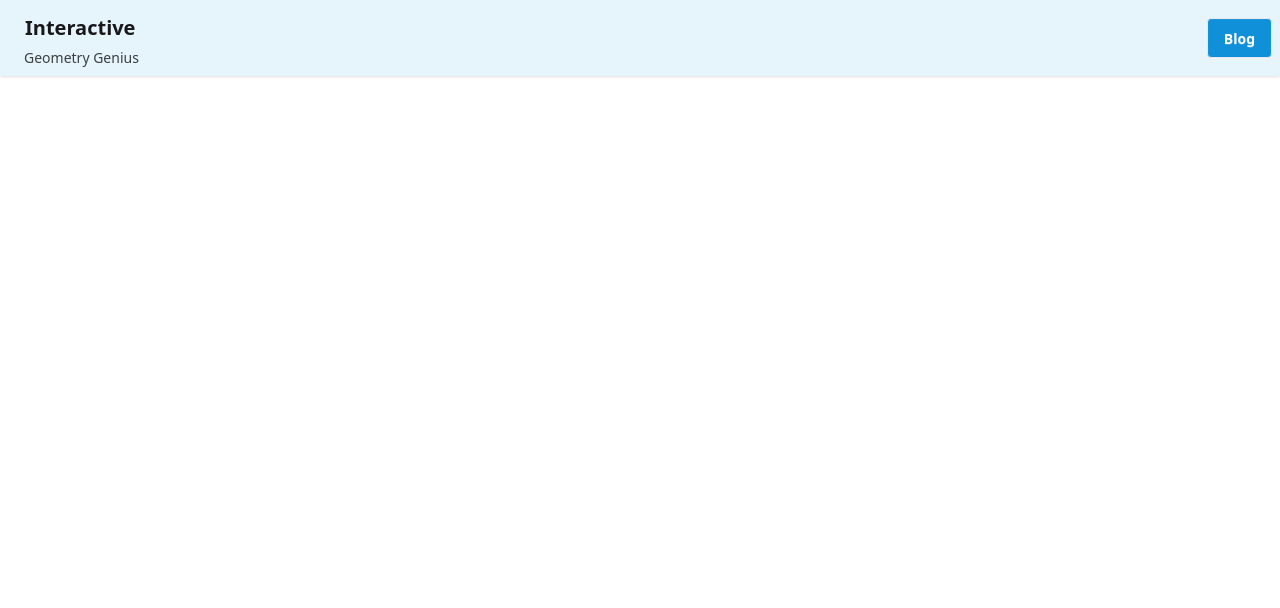
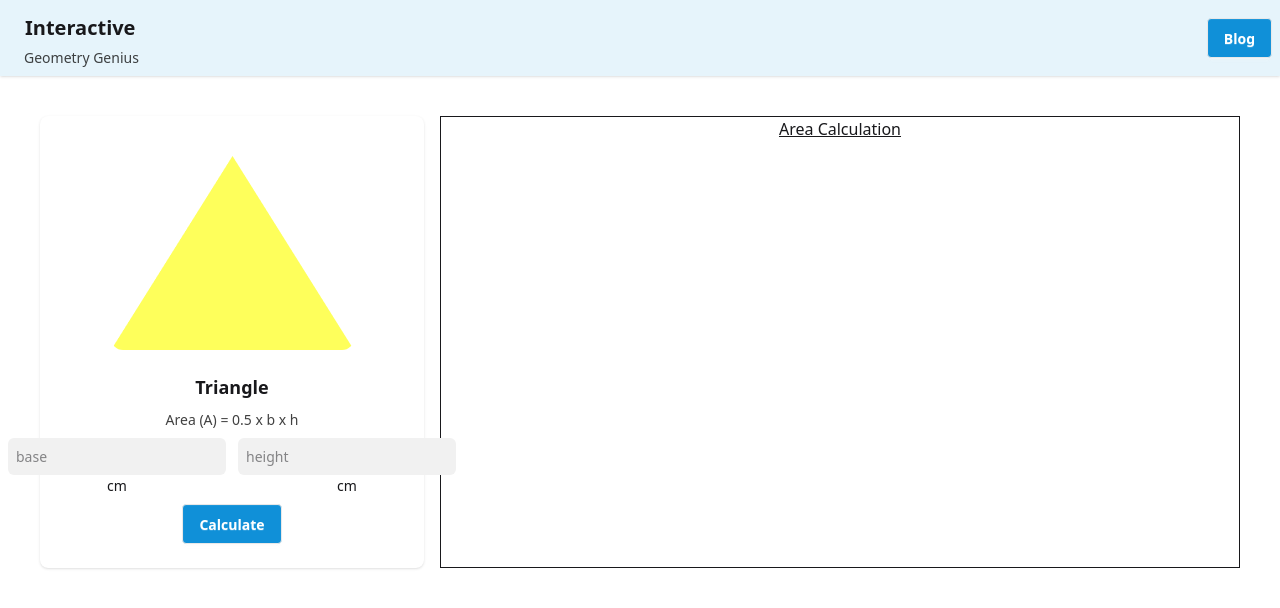
Before and after one commit to Maharab24/Geometry-Genius, a plain HTML site: page index.html in a window 1280 px wide. Drawn offline with nearby package versions, Linux system fonts and the light colour scheme.

Commit message:
triangle calculation

```diff
--- /dev/null
+++ b/calculation_function.js
@@ -0,0 +1,35 @@
+//triangle calculation
+document.getElementById('triangle-calc').addEventListener('click',function(){
+    const triangleBase = document.getElementById('triangle-base').value;
+    const triangleHeight = document.getElementById('triangle-height').value;
+
+    const base = parseFloat(triangleBase);
+    const height = parseFloat(triangleHeight);
+
+    // Input validation
+    if (isNaN(base) || isNaN(height) || base <= 0 || height <= 0) {
+        alert("Please enter valid positive numbers for base and height.");
+        return;
+    }
+
+    const area = 0.5 * base * height;
+
+
+
+
+    //  const result = document.createElement('p');
+    //  result.innerText=area;
+
+     const calculationArea = document.getElementById('calcuation-area');
+
+     const result =document.getElementById('result')
+     result.innerText='Triangle area = ' + area;
+
+
+
+
+
+
+
+
+})
--- a/index.html
+++ b/index.html
@@ -29,13 +29,59 @@
         </div>
     </header>
 
-    <main>
+    <main class="m-10">
+
+        <div class="flex gap-4">
+            <!--Geometry section-->
+            <div class="">
+
+
+                <!--Triangle section-->
+                <div class="triangle">
+                    <div class="card bg-base-100 w-96 shadow-sm">
+                        <figure class="px-10 pt-10">
+                            <img src="images/triangle.png" alt="Shoes" class="rounded-xl" />
+                        </figure>
+                        <div class="card-body items-center text-center">
+                            <h2 class="card-title">Triangle</h2>
+                            <p class="text-[#414141]">Area (A) = 0.5 x b x h</p>
+                            <div class="gap-3 flex">
+                                <div class="">
+                                    <input type="number" placeholder="base"
+                                        class="p-2 bg-[#F1F1F1] border-none rounded-md" id="triangle-base">
+                                    <p>cm</p>
+                                </div>
+                                <div class="">
+                                    <input type="number" placeholder="height"
+                                        class="p-2 bg-[#F1F1F1] border-none rounded-md" id="triangle-height"> cm
+                                </div>
+                            </div>
+                            <div class="card-actions">
+                                <button class="btn bg-[#1090D8] text-white  " id="triangle-calc">Calculate
+
+                                </button>
+                            </div>
+                        </div>
+                    </div>
+                </div>
+
+            </div>
+
+            <!--Calculation section section-->
+            <div class="border border-solid w-full" id="calcuation-area">
+
+                <div class="">
+                    <h4 class="text-center"><u>Area Calculation</u></h4>
+                    <p id="result" class="font-semibold text-center text-xl py-10"></p>
+                </div>
+            </div>
+        </div>
 
 
 
     </main>
 
-
+    <script src="calculation_function.js"></script>
 </body>
 
 </html>
```
Lines whose indentation alone changed are shown as unchanged.
